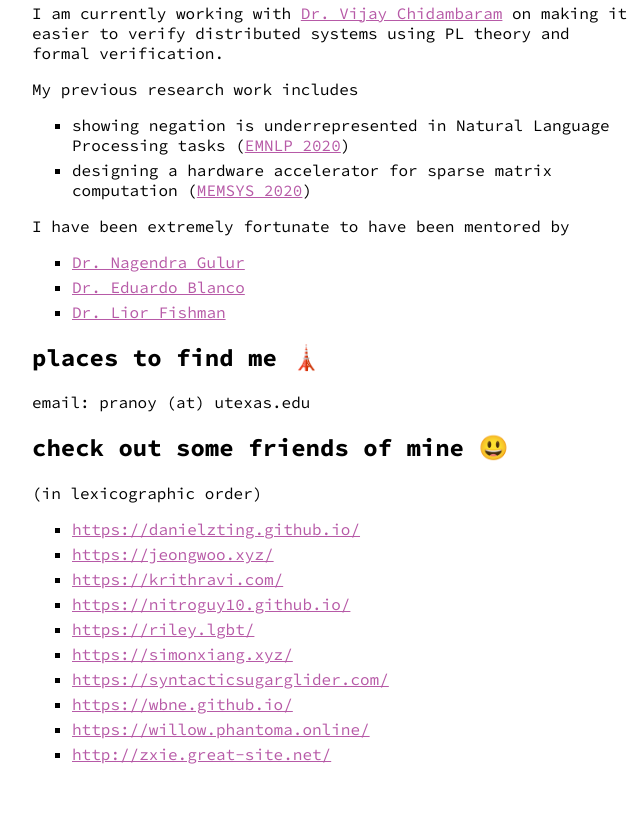
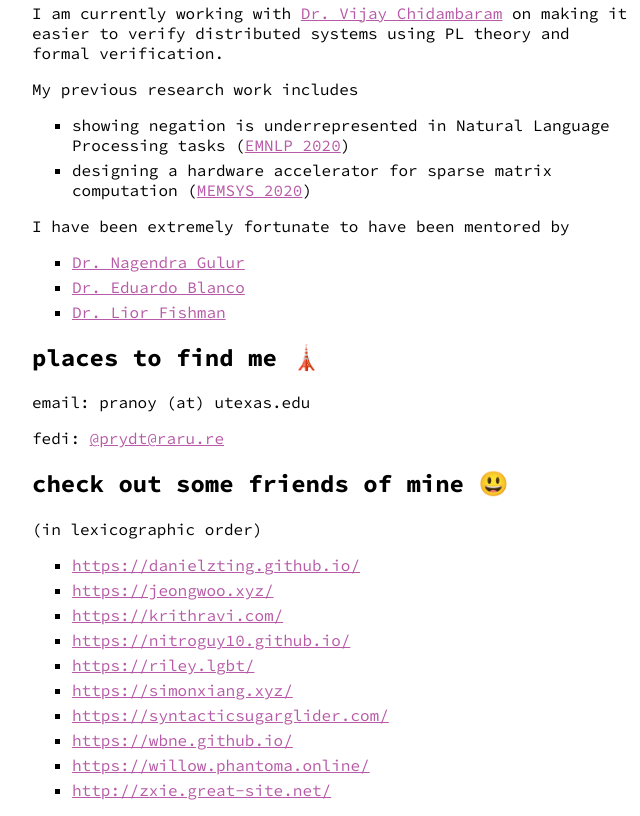
Before and after one commit to prydt/prydt.xyz, a plain HTML site: page index.html in a window 1280 px wide. Shown: the part 650-1466 px from the top of the page, without its empty margins (308-948 px from the left). Before the commit the page ends 1430 px from the top, so only its background shows below. Drawn offline with Linux system fonts and the light colour scheme.

Commit message:
add fedi verification

```diff
--- a/index.html
+++ b/index.html
@@ -47,6 +47,7 @@
         <h2>places to find me 🗼</h2>
 
             <p>email: pranoy (at) utexas.edu</p>
+	    <p>fedi: <a href="https://raru.re/@pry" rel="me">@prydt@raru.re</a></p>
 
             <h2>check out some friends of mine 😃</h2>
             (in lexicographic order)
```
